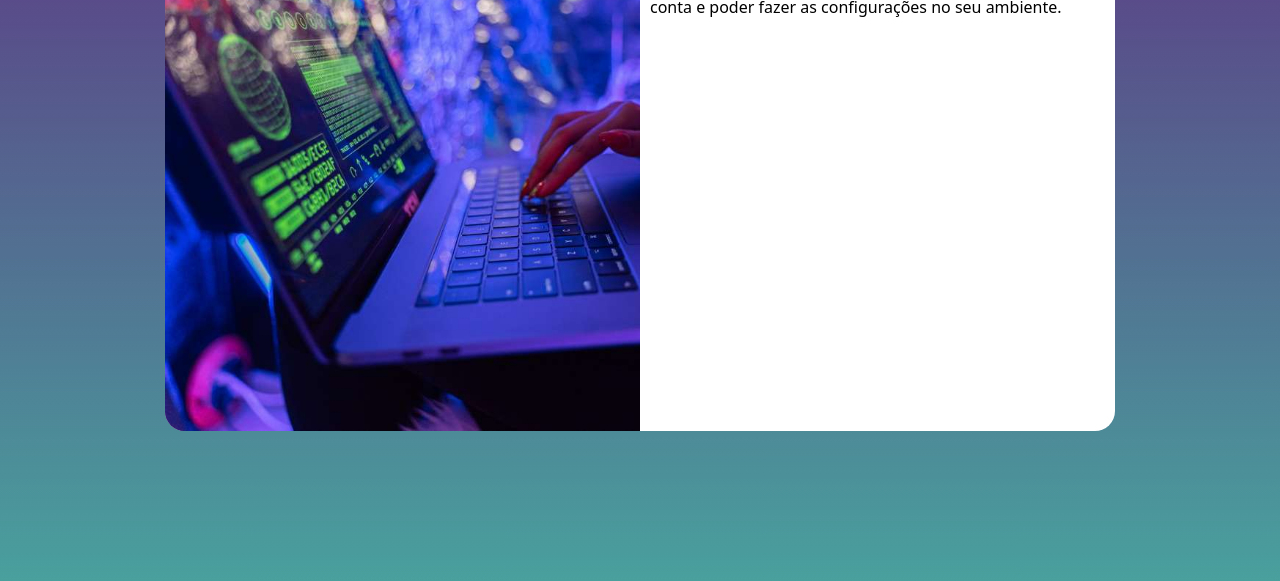
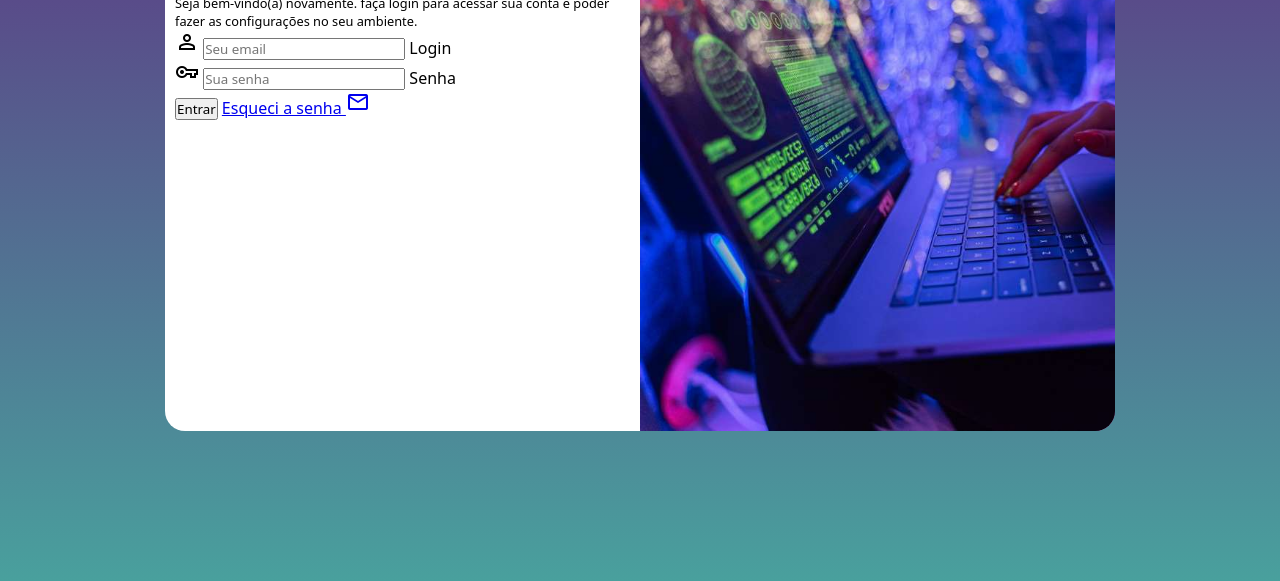
Before and after one commit to DaviBrito333/projeto-tela-de-login, a plain HTML site: page index.html in a window 1280 px wide. Shown: the part 219-800 px from the top of the page. Drawn offline with nearby package versions, Linux system fonts and the light colour scheme.

Commit message:
adicionei o formulario

```diff
--- a/estilos/media-query.css
+++ b/estilos/media-query.css
@@ -34,14 +34,22 @@
     }
 
     section#login > div#imagem {
-        float: left;
+        float: right;
         width: 50%;
         height: 100%;
     }
 
     section#login > div#formulario {
-        float: right;
+        float: left;
         width: 50%;
 
     }
+
+    div#formulario > h1 {
+        font-size: 2em;
+    }
+
+    div#formulario > p {
+        font-size: 1,2em;
+    }
 }
--- a/estilos/style.css
+++ b/estilos/style.css
@@ -55,3 +55,12 @@ section#login > div#formulario {
     display: block;
     padding: 10px;
 }
+
+div#formulario > h1 {
+    text-align: center;
+    margin-bottom: 10px;
+}
+
+div#formulario > p {
+    font-size: 0.8em;
+}
--- a/index.html
+++ b/index.html
@@ -5,6 +5,8 @@
     <meta name="viewport" content="width=device-width, initial-scale=1.0">
     <link rel="stylesheet" href="estilos/style.css">
     <link rel="stylesheet" href="estilos/media-query.css">
+    <!-- Link atualizado para permitir múltiplos ícones -->
+    <link rel="stylesheet" href="https://fonts.googleapis.com/css2?family=Material+Symbols+Outlined" />
     <title>Login</title>
 </head>
 <body>
@@ -16,7 +18,22 @@
             <div id="formulario">
                 <h1>Login</h1>
                 <p>Seja bem-vindo(a) novamente. faça login para acessar sua conta e poder fazer as configurações no seu ambiente. </p>
-                <form action="login.php" method="post"></form>
+                <form action="login.php" method="post">
+                    <div class="campo">
+                        <span class="material-symbols-outlined">person</span>
+                        <input type="email" name="login" id="ilogin" placeholder="Seu email">
+                        <label for="ilogin">Login</label>
+                    </div>
+                    <div class="campo">
+                        <span class="material-symbols-outlined">vpn_key</span>
+                        <input type="password" name="senha" id="isenha" placeholder="Sua senha" required minlength="8" maxlength="15" >
+                        <label for="isenha">Senha</label>
+                    </div>
+                    <input type="submit" value="Entrar">
+                    <a href="esqueci.html">
+                        Esqueci a senha <i class="material-symbols-outlined">mail</i>
+                    </a>
+                </form>
             </div>
         </section>
     </main>
```
